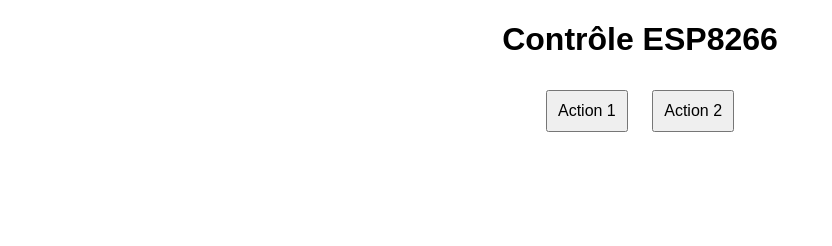
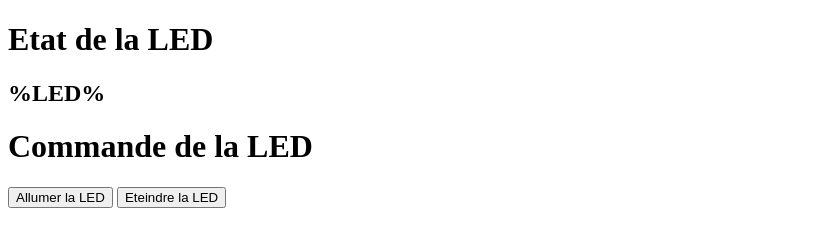
Before and after one commit to Nathanlsch/MonSitePourC-, a plain HTML site: page index.html in a window 1280 px wide. Shown: the whole page, without its empty margins (0-832 px from the left). Drawn offline with Linux system fonts and the light colour scheme.

Commit message:
Update index.html

```diff
--- a/index.html
+++ b/index.html
@@ -1,33 +1,29 @@
-<!DOCTYPE html>
-<html lang="en">
+<!doctype html>
+<html lang="fr">
     <head>
-    <meta charset="UTF-8">
-    <meta name="viewport" content="width=device-width, initial-scale=1.0">
-    <title>Contrôle ESP8266</title>
-    <style>
-        body {
-            font-family: Arial, sans-serif;
-            text-align: center;
-            margin: 20px;
-        }
-        button {
-            padding: 10px;
-            margin: 10px;
-            font-size: 16px;
-        }
-    </style>
+        <meta charset="utf-8">
+        <title>Commande LED</title>
     </head>
     <body>
-    <h1>Contrôle ESP8266</h1>
-    <button onclick="sendCommand('action1')">Action 1</button>
-    <button onclick="sendCommand('action2')">Action 2</button>
+        <h1>Etat de la LED</h1>
+        <h2 id="etatLED">%LED%</h2>
+        <h1>Commande de la LED</h1>
+        <button onclick="appelServeur('/switchLedOn', traiteReponse)">Allumer la LED</button>
+        <button onclick="appelServeur('/switchLedOff', traiteReponse)">Eteindre la LED</button>
 
         <script>
-        function sendCommand(action) {
-            // Envoie une requête au serveur ESP8266
-            fetch(`/action/${action}`, { method: 'POST' })
-                .then(response => console.log(`Commande "${action}" envoyée avec succès`))
-                .catch(error => console.error('Erreur lors de l\'envoi de la commande:', error));
+            function appelServeur(url, cFonction) {
+                var xhttp = new XMLHttpRequest();
+                xhttp.onreadystatechange = function() {
+                    if (this.readyState == 4 && this.status == 200) {
+                        cFonction(this);
+                    }
+                };
+                xhttp.open("GET", url, true);
+                xhttp.send();
+            }
+            function traiteReponse(xhttp) {
+                document.getElementById("etatLED").innerHTML = "LED " + xhttp.responseText;
             }
         </script>
     </body>
```
Lines whose indentation alone changed are shown as unchanged.
